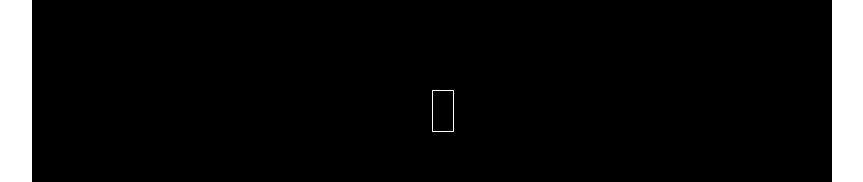
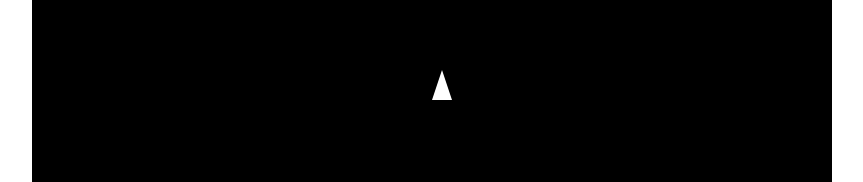
Before and after one commit to claudebaxter/asteroids, a React (Create React App) app: page / in a window 1280 px wide. Shown: the part 310-492 px from the top of the page, without its empty margins (208-1071 px from the left). Built offline with nearby package versions, Linux system fonts and the light colour scheme.

Commit message:
Set start position and basic draft of shape of ship.

```diff
--- a/src/App.js
+++ b/src/App.js
@@ -41,14 +41,17 @@ const AsteroidsGame = () => {
       tabIndex={0}
     >
       <div
+        className="ship"
         style={{
           position: "absolute",
           left: `${player.x + 400}px`,
-          top: `${player.y + 300}px`,
+          top: `${player.y + 280}px`,
           transform: `rotate(${player.angle}deg)`,
-          width: "20px",
-          height: "40px",
-          border: "1px solid #fff",
+          width: 0,
+          height: 0,
+          borderLeft: "10px solid transparent",
+          borderRight: "10px solid transparent",
+          borderBottom: "30px solid white",
         }}
       />
       {asteroids.map((asteroid) => (
```
